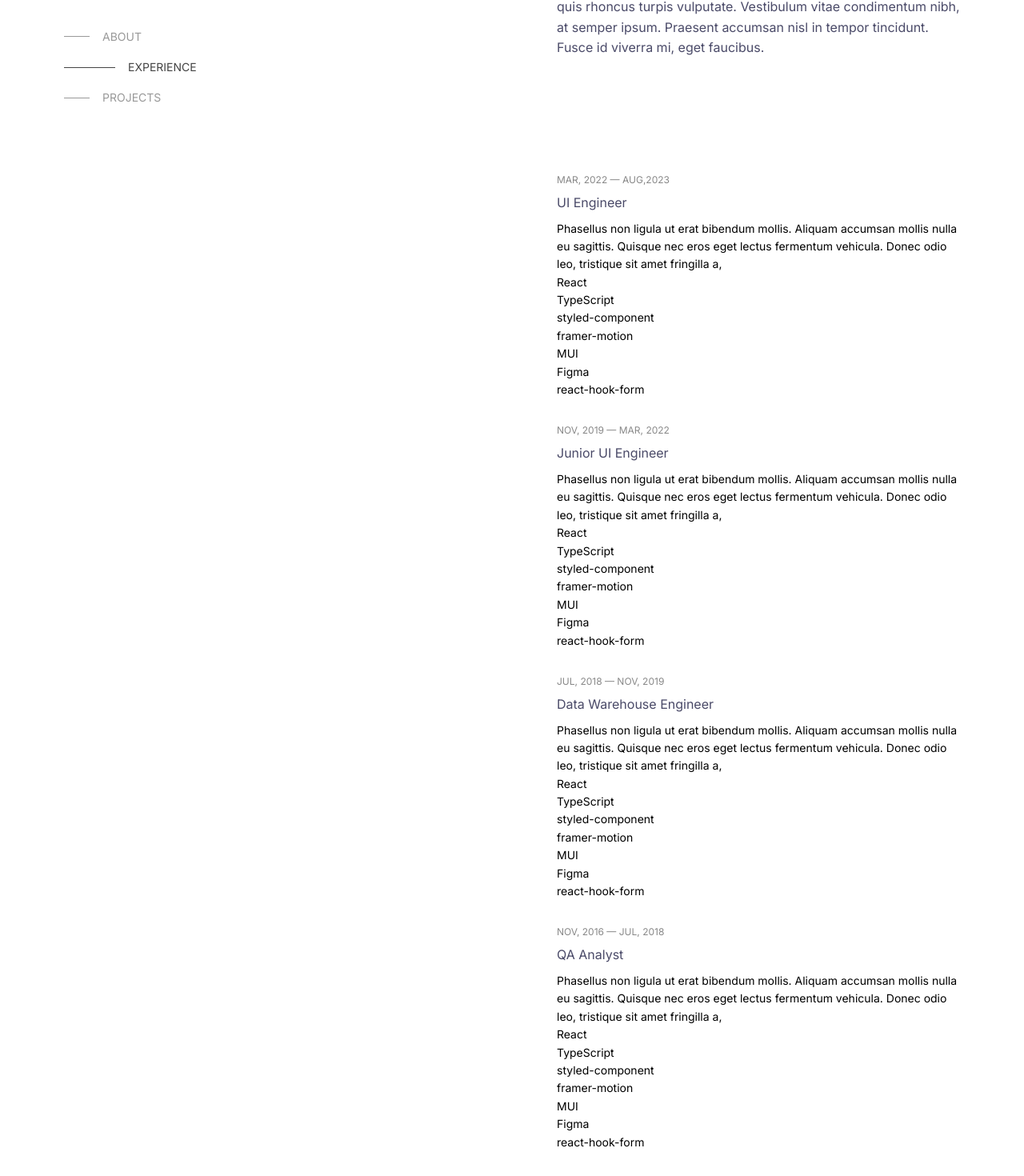
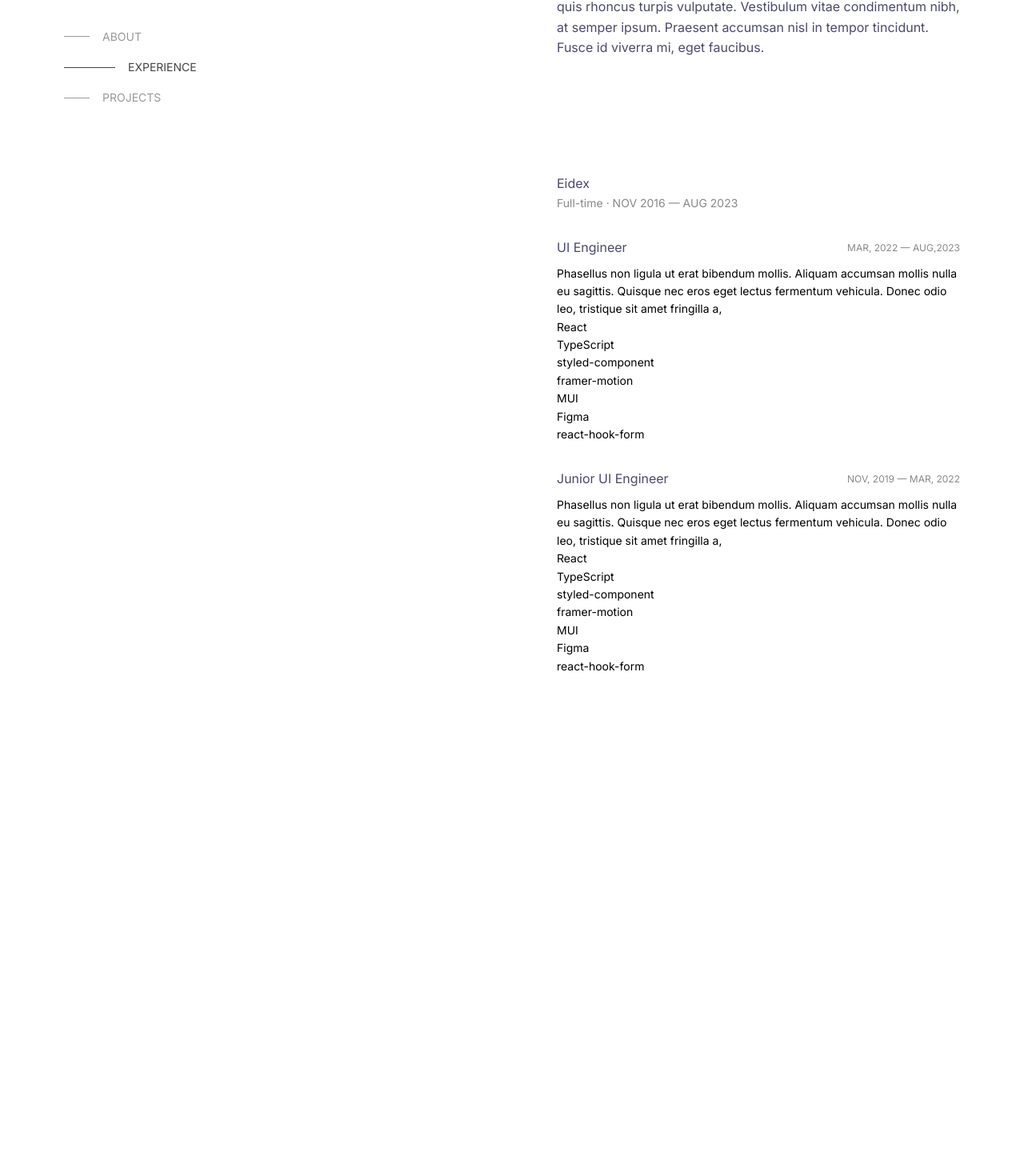
Before and after one commit to tnamdevnote/tnam.dev, a Next.js app: page / in a window 1280 px wide. Shown: the part 279-1749 px from the top of the page at 80% size. After the commit the page ends 1219 px from the top, so only its background shows below. Built offline with nearby package versions, Linux system fonts and the light colour scheme.

Commit message:
feature/card

```diff
--- /dev/null
+++ b/app/components/card/card.tsx
@@ -0,0 +1,33 @@
+"use client";
+
+import React from "react";
+
+type CardProps = {
+  children: React.ReactNode;
+};
+type CardHeaderProps = {
+  title: string;
+  subheader: string;
+};
+type CardContentProps = { children: React.ReactNode };
+
+function Card({ children }: CardProps) {
+  return <div>{children}</div>;
+}
+
+function Header({ title, subheader }: CardHeaderProps) {
+  return (
+    <div className="mb-2 flex h-full items-center justify-between text-body">
+      <h3 className="text-body">{title}</h3>
+      <h5 className="text-xs text-accent-4">{subheader}</h5>
+    </div>
+  );
+}
+function Content({ children }: CardContentProps) {
+  return <div className="mt-2">{children}</div>;
+}
+
+Card.Header = Header;
+Card.Content = Content;
+
+export default Card;
--- a/app/components/sections/experience.tsx
+++ b/app/components/sections/experience.tsx
@@ -1,6 +1,7 @@
 import { useTOCListContext } from "@/app/context/TOCListContext";
 import useIntersectionObserver from "@/app/hooks/useIntersectionObserver";
 import React, { useEffect, useRef } from "react";
+import Card from "../card/card";
 
 function Experience() {
   const expRef = useRef(null);
@@ -16,13 +17,15 @@ function Experience() {
   return (
     <section id="experience" className="scroll-mt-24" ref={expRef}>
       <h3 className="text-body-bold lg:hidden">EXPERIENCE</h3>
+      <h3 className="mt-2 text-body">Eidex</h3>
+      <p className="w-full text-small text-accent-4">
+        Full-time · NOV 2016 — AUG 2023
+      </p>
       <ol>
         <li className="mt-8">
-          <header className="text-xs text-accent-4">
-            MAR, 2022 — AUG,2023
-          </header>
-          <div className="mt-2">
-            <h3 className="mb-2 text-body">UI Engineer</h3>
+          <Card>
+            <Card.Header title="UI Engineer" subheader="MAR, 2022 — AUG,2023" />
+            <Card.Content>
               <p className="text-small">
                 Phasellus non ligula ut erat bibendum mollis. Aliquam accumsan
                 mollis nulla eu sagittis. Quisque nec eros eget lectus fermentum
@@ -37,14 +40,16 @@ function Experience() {
                 <li className="text-small">Figma</li>
                 <li className="text-small">react-hook-form</li>
               </ul>
-          </div>
+            </Card.Content>
+          </Card>
         </li>
         <li className="mt-8">
-          <header className="text-xs text-accent-4">
-            NOV, 2019 — MAR, 2022
-          </header>
-          <div className="mt-2">
-            <h3 className="mb-2 text-body">Junior UI Engineer</h3>
+          <Card>
+            <Card.Header
+              title="Junior UI Engineer"
+              subheader="NOV, 2019 — MAR, 2022"
+            />
+            <Card.Content>
               <p className="text-small">
                 Phasellus non ligula ut erat bibendum mollis. Aliquam accumsan
                 mollis nulla eu sagittis. Quisque nec eros eget lectus fermentum
@@ -59,51 +64,8 @@ function Experience() {
                 <li className="text-small">Figma</li>
                 <li className="text-small">react-hook-form</li>
               </ul>
-          </div>
-        </li>
-        <li className="mt-8">
-          <header className="text-xs text-accent-4">
-            JUL, 2018 — NOV, 2019
-          </header>
-          <div className="mt-2">
-            <h3 className="mb-2 text-body">Data Warehouse Engineer</h3>
-            <p className="text-small">
-              Phasellus non ligula ut erat bibendum mollis. Aliquam accumsan
-              mollis nulla eu sagittis. Quisque nec eros eget lectus fermentum
-              vehicula. Donec odio leo, tristique sit amet fringilla a,
-            </p>
-            <ul>
-              <li className="text-small">React</li>
-              <li className="text-small">TypeScript</li>
-              <li className="text-small">styled-component</li>
-              <li className="text-small">framer-motion</li>
-              <li className="text-small">MUI</li>
-              <li className="text-small">Figma</li>
-              <li className="text-small">react-hook-form</li>
-            </ul>
-          </div>
-        </li>
-        <li className="mt-8">
-          <header className="text-xs text-accent-4">
-            NOV, 2016 — JUL, 2018
-          </header>
-          <div className="mt-2">
-            <h3 className="mb-2 text-body">QA Analyst</h3>
-            <p className="text-small">
-              Phasellus non ligula ut erat bibendum mollis. Aliquam accumsan
-              mollis nulla eu sagittis. Quisque nec eros eget lectus fermentum
-              vehicula. Donec odio leo, tristique sit amet fringilla a,
-            </p>
-            <ul>
-              <li className="text-small">React</li>
-              <li className="text-small">TypeScript</li>
-              <li className="text-small">styled-component</li>
-              <li className="text-small">framer-motion</li>
-              <li className="text-small">MUI</li>
-              <li className="text-small">Figma</li>
-              <li className="text-small">react-hook-form</li>
-            </ul>
-          </div>
+            </Card.Content>
+          </Card>
         </li>
       </ol>
     </section>
```
Lines whose indentation alone changed are shown as unchanged.
